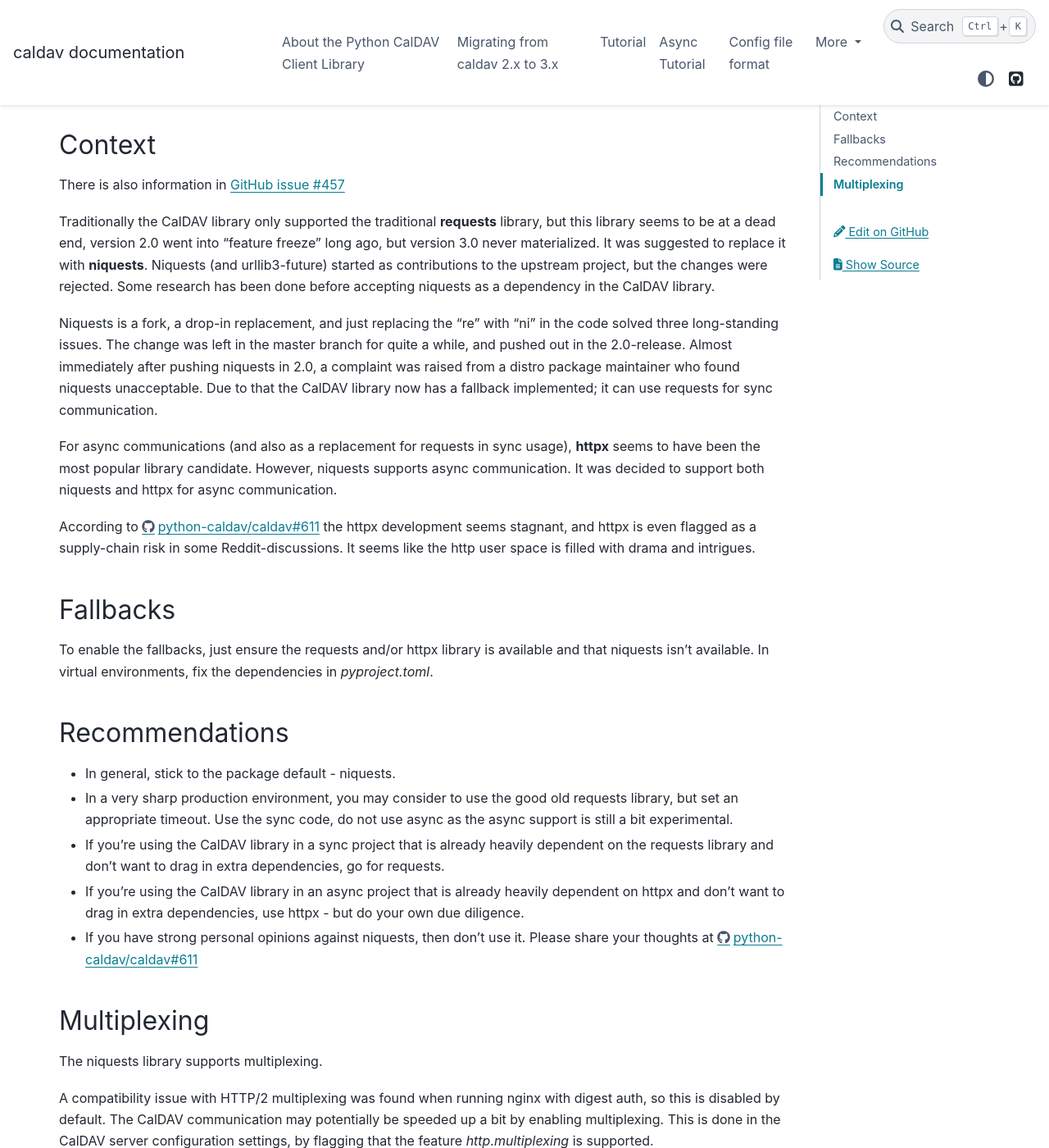
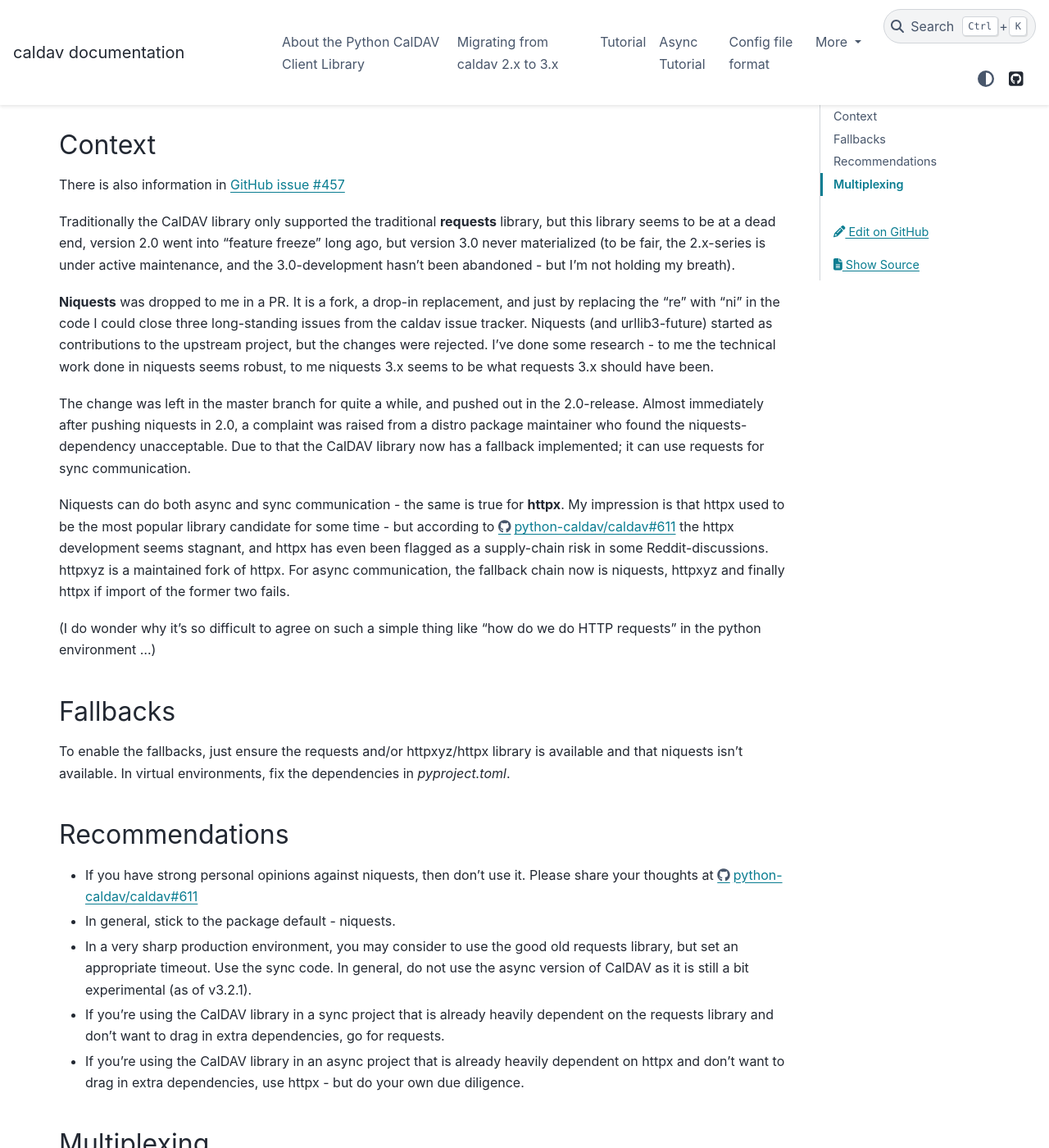
Before and after one commit to python-caldav/caldav, a Sphinx documentation site: the page built from docs/source/http-libraries.rst, in a window 1280 px wide and 1400 px high, scrolled down 238 px. Shown: the whole window at 82% size. Built offline with Sphinx 7.4.7 and the PyData theme 0.15.4, drawn with Linux system fonts in a browser that asks for light colours; pages that are not in the unit, such as notebooks, are missing from menus; the version number could not be read and is left out.

Commit message:
docs: CHANGELOG for v3.3.0, and rewrite the http-libraries background
Adds the [Unreleased] CHANGELOG section covering the v3.3.0 work.

Also reworks the narrative part of docs/source/http-libraries.rst: how
niquests arrived and why it was accepted, that requests 2.x is still
under maintenance even though 3.0 never materialised, and that niquests
and httpx both cover sync as well as async.  Moves the "if you have
strong personal opinions against niquests" bullet to the top of the
recommendations, and pins the "async is still a bit experimental"
caveat to v3.2.1.  That prose is hand-written by the maintainer.

Plus a CONTRIBUTING.md wording fix and a pyproject.toml tweak.

prompt: (not recorded)

Co-authored-by: Claude Opus 5 <noreply@anthropic.com>

```diff
--- a/docs/source/http-libraries.rst
+++ b/docs/source/http-libraries.rst
@@ -11,47 +11,58 @@ There is also information in `GitHub issue #457 <https://github.com/python-calda
 Traditionally the CalDAV library only supported the traditional
 **requests** library, but this library seems to be at a dead end,
 version 2.0 went into "feature freeze" long ago, but version 3.0 never
-materialized.  It was suggested to replace it with **niquests**.  Niquests (and urllib3-future) started as contributions to the upstream project, but the changes were rejected.  Some research has been done before accepting niquests as a dependency in the CalDAV library.
+materialized (to be fair, the 2.x-series is under active maintenance,
+and the 3.0-development hasn't been abandoned - but I'm not holding my
+breath).
 
-Niquests is a fork, a drop-in replacement, and just replacing the "re"
-with "ni" in the code solved three long-standing issues.  The change
-was left in the master branch for quite a while, and pushed out in the
-2.0-release.  Almost immediately after pushing niquests in 2.0,
-a complaint was raised from a distro package maintainer who found
-niquests unacceptable.  Due to that the CalDAV library now has a
-fallback implemented; it can use requests for sync communication.
+**Niquests** was dropped to me in a PR.  It is a fork, a drop-in
+replacement, and just by replacing the "re" with "ni" in the code I
+could close three long-standing issues from the caldav issue tracker.
+Niquests (and urllib3-future) started as contributions to the upstream
+project, but the changes were rejected.  I've done some research - to
+me the technical work done in niquests seems robust, to me niquests
+3.x seems to be what requests 3.x should have been.
 
-For async communications (and also as a replacement for requests in
-sync usage), **httpx** seems to have been the most popular library
-candidate.  However, niquests supports async communication.  It was
-decided to support both niquests and httpx for async communication.
+The change was left in the master branch for quite a while, and pushed
+out in the 2.0-release.  Almost immediately after pushing niquests in
+2.0, a complaint was raised from a distro package maintainer who found
+the niquests-dependency unacceptable.  Due to that the CalDAV library
+now has a fallback implemented; it can use requests for sync
+communication.
 
-According to
+Niquests can do both async and sync communication - the same is true
+for **httpx**.  My impression is that httpx used to be the most
+popular library candidate for some time - but according to
 https://github.com/python-caldav/caldav/issues/611#issuecomment-4278875543
-the httpx development seems stagnant, and httpx is even flagged as a
-supply-chain risk in some Reddit-discussions.  It seems like the http
-user space is filled with drama and intrigues.
+the httpx development seems stagnant, and httpx has even been flagged
+as a supply-chain risk in some Reddit-discussions.  httpxyz is a
+maintained fork of httpx.  For async communication, the fallback chain
+now is niquests, httpxyz and finally httpx if import of the former two
+fails.
+
+(I do wonder why it's so difficult to agree on such a simple thing like
+"how do we do HTTP requests" in the python environment ...)
 
 Fallbacks
 ---------
 
-To enable the fallbacks, just ensure the requests and/or httpx library is available and that niquests isn't available.  In virtual environments, fix the dependencies in `pyproject.toml`.
+To enable the fallbacks, just ensure the requests and/or httpxyz/httpx library is available and that niquests isn't available.  In virtual environments, fix the dependencies in `pyproject.toml`.
 
 Recommendations
 ---------------
 
+* If you have strong personal opinions against niquests, then don't use it.  Please share your thoughts at https://github.com/python-caldav/caldav/issues/611
 * In general, stick to the package default - niquests.
 * In a very sharp production environment, you may consider to use the
   good old requests library, but set an appropriate timeout.  Use the
-  sync code, do not use async as the async support is still a bit
-  experimental.
+  sync code.  In general, do not use the async version of CalDAV as it is still a bit
+  experimental (as of v3.2.1).
 * If you're using the CalDAV library in a sync project that is already
   heavily dependent on the requests library and don't want to drag in
   extra dependencies, go for requests.
 * If you're using the CalDAV library in an async project that is
   already heavily dependent on httpx and don't want to drag in extra
   dependencies, use httpx - but do your own due diligence.
-* If you have strong personal opinions against niquests, then don't use it.  Please share your thoughts at https://github.com/python-caldav/caldav/issues/611
 
 Multiplexing
 ------------
--- a/pyproject.toml
+++ b/pyproject.toml
@@ -53,7 +53,7 @@ classifiers = [
 
 dependencies = [
   "lxml",
-  "niquests",
+  "niquests", ## see docs/source/http-libraries.rst
   "recurring-ical-events>=2.0.0",
   "typing_extensions;python_version<'3.11'",
   "icalendar>6.0.0",
```
Also changed, not shown: CHANGELOG.md (+71 -0 lines), CONTRIBUTING.md (+1 -1 lines).
